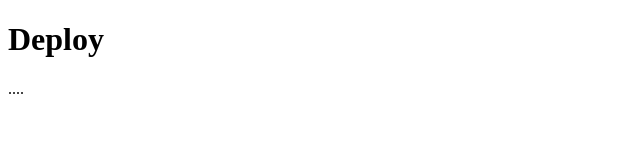
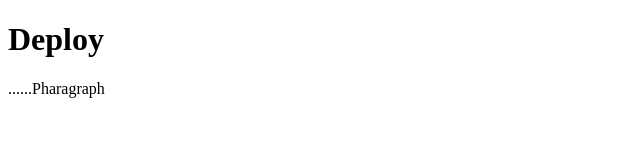
Before and after one commit to meenaratha/CFC, a plain HTML site: page header.html in a window 1280 px wide. Shown: the whole page, without its empty margins (0-640 px from the left). Drawn offline with Linux system fonts and the light colour scheme.

Commit message:
Your commit message here

```diff
--- a/header.html
+++ b/header.html
@@ -7,6 +7,6 @@
 </head>
 <body>
     <h1>Deploy</h1>
-    <p>....</p>
+    <p>......Pharagraph</p>
 </body>
 </html>
```
